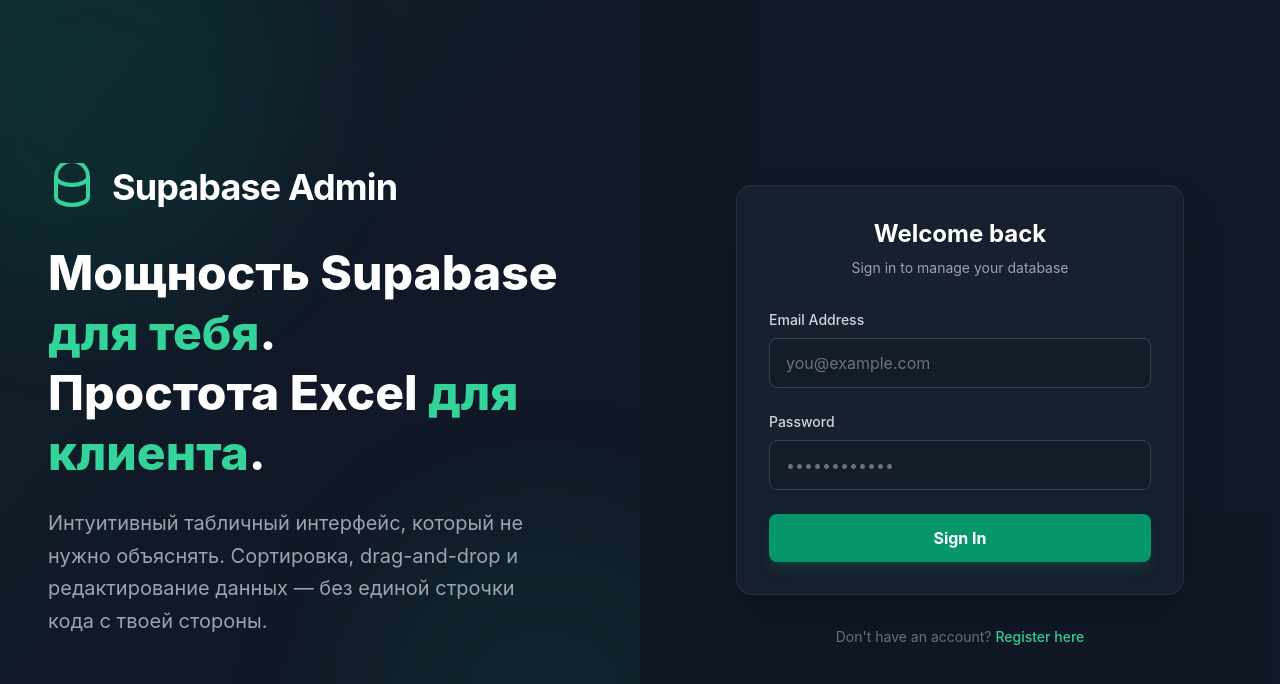
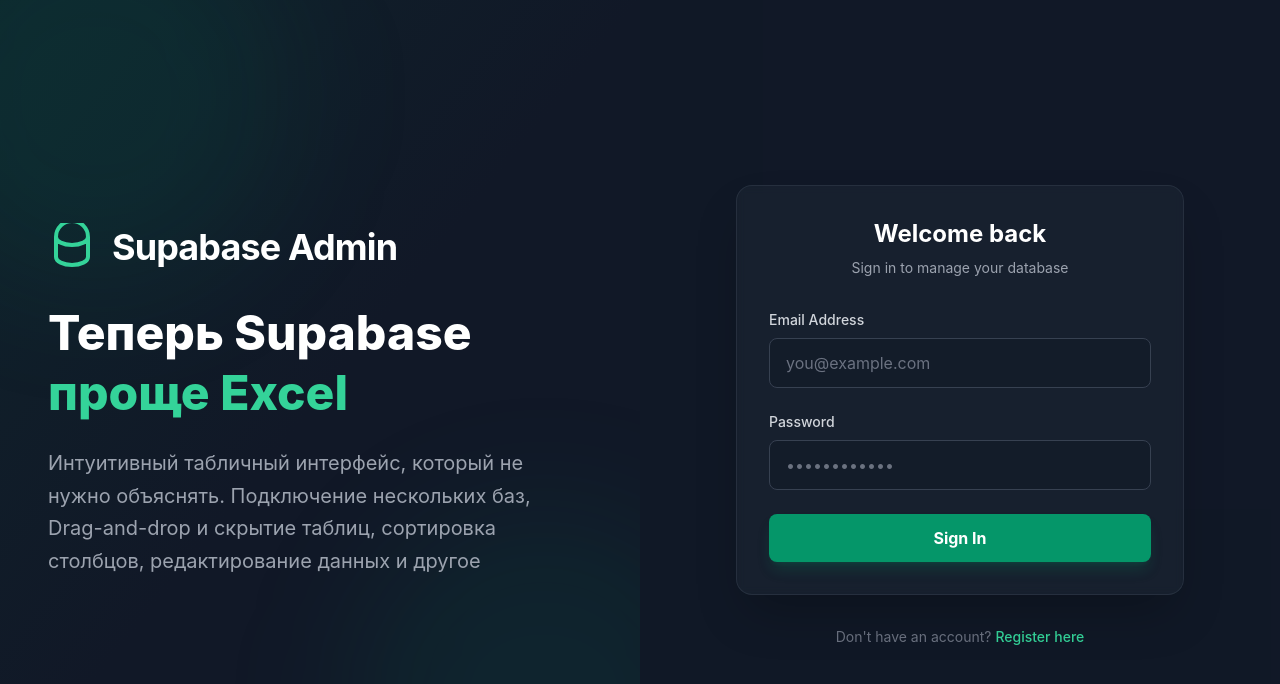
Before and after one commit to falcorrus/supa_admin_panel, a React (Vite) app: page /login in a window 1280 px wide. Shown: the top 684 px of the page. Built offline with nearby package versions, Linux system fonts and the light colour scheme; no server answers.

Commit message:
Update Login page design and copy

```diff
--- a/components/Login.tsx
+++ b/components/Login.tsx
@@ -44,13 +44,12 @@
           </div>
 
           <h2 className="text-5xl font-extrabold text-white leading-tight mb-6">
-                Мощность Supabase <span className="text-emerald-400">для тебя</span>. <br/>
-                Простота Excel <span className="text-emerald-400">для клиента</span>.
+            Теперь Supabase <span className="text-emerald-400">проще Excel</span>
           </h2>
 
           <p className="text-xl text-gray-400 leading-relaxed max-w-lg">
             Интуитивный табличный интерфейс, который не нужно объяснять.
-                Сортировка, drag-and-drop и редактирование данных — без единой строчки кода с твоей стороны.
+            Подключение нескольких баз, Drag-and-drop и скрытие таблиц, cортировка столбцов, редактирование данных и другое
           </p>
         </div>
       </div>
```
Lines whose indentation alone changed are shown as unchanged.
